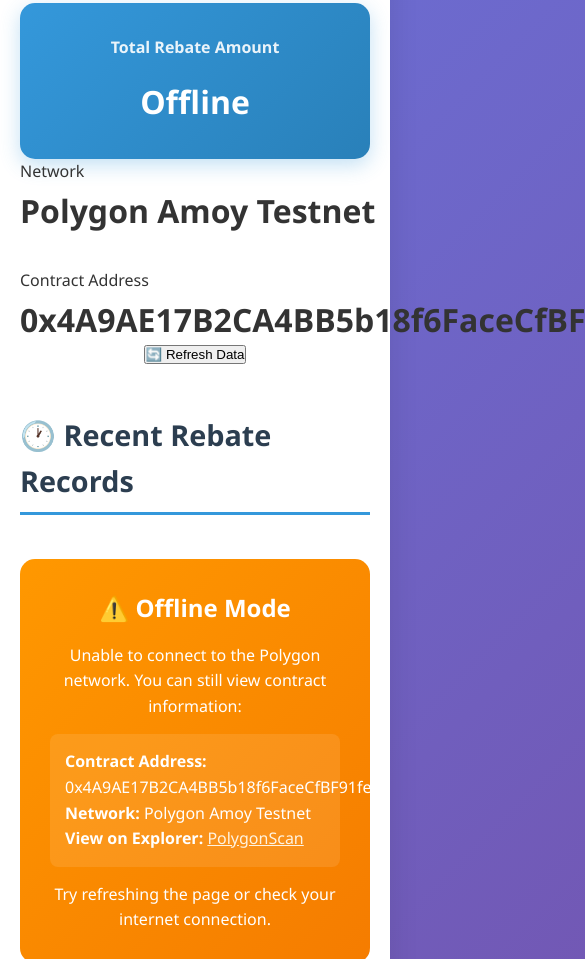
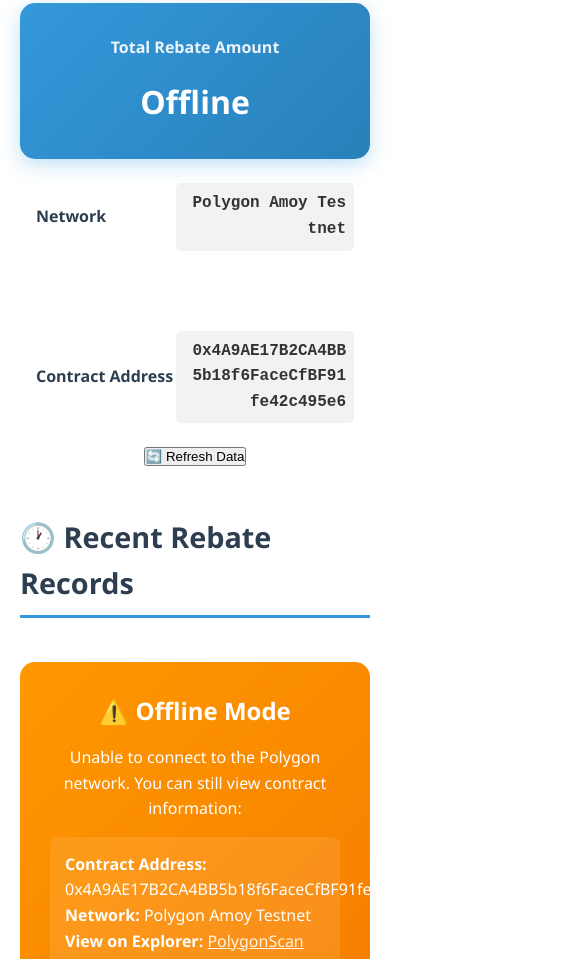
Before and after one commit to davioleung-mc/cash-rebate-tracker, a website: page explorer/index.html in a window 390 px wide. Shown: the part 1226-2185 px from the top of the page, 585 px wide, since content can reach past the window. Drawn offline with Linux system fonts and the light colour scheme.

Commit message:
🎨 Fix contract address styling and add missing stat-item styles
- Add proper stat-item styling for network and contract address display
- Fix contract address overflow with proper word-break and max-width
- Improve readability with monospace font and background highlight
- Add responsive layout for stat labels and values
- Prevent text overflow and ensure proper alignment

Contract address now displays cleanly without overflow issues.

```diff
--- a/explorer/styles.css
+++ b/explorer/styles.css
@@ -279,6 +279,35 @@
     font-weight: bold;
 }
 
+/* Stat Items (Network and Contract Address) */
+.stat-item {
+    display: flex;
+    justify-content: space-between;
+    align-items: center;
+    padding: 1rem;
+    background: rgba(255, 255, 255, 0.1);
+    border-radius: 10px;
+    margin: 0.5rem 0;
+}
+
+.stat-label {
+    font-weight: 600;
+    color: #2c3e50;
+    min-width: 140px;
+}
+
+.stat-item .stat-value {
+    font-size: 1rem;
+    font-family: monospace;
+    background: rgba(0, 0, 0, 0.05);
+    padding: 0.5rem;
+    border-radius: 5px;
+    word-break: break-all;
+    max-width: 300px;
+    overflow-wrap: break-word;
+    text-align: right;
+}
+
 .contract-address {
     font-family: monospace;
     font-size: 1rem !important;
```
